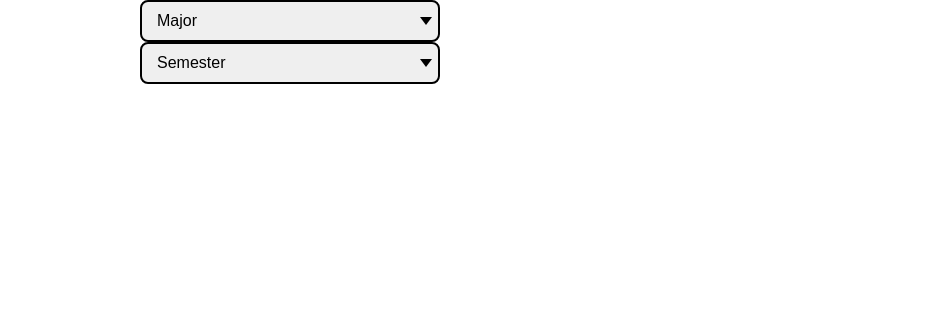
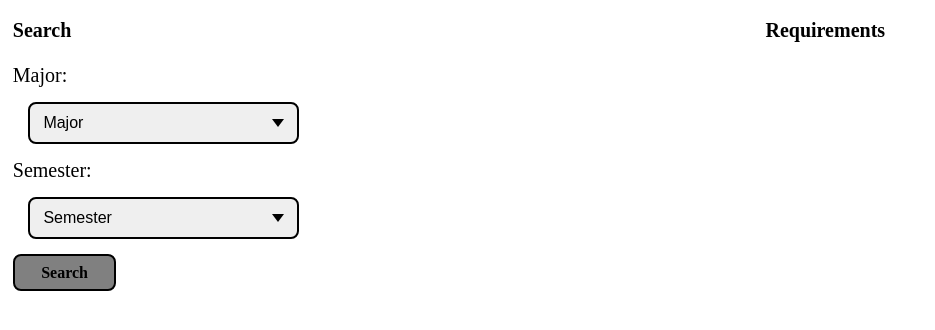
Before and after one commit to JumboCode/TUPIT, a Next.js app in the folder frontend/: page /class in a window 1280 px wide. Shown: the top 330 px of the page, without its empty margins (0-935 px from the left). Built offline with nearby package versions, Linux system fonts and the light colour scheme.

Commit message:
Fancy new styles

```diff
--- a/frontend/src/pages/class/class.module.scss
+++ b/frontend/src/pages/class/class.module.scss
@@ -1,16 +1,32 @@
 .container {
-  max-width: 1000px;
+  max-width: 100%;
   margin: 0 auto;
+  position: relative;
+  padding: 1%;
+  font-size: 20px;
+  padding-bottom: 2%;
+  padding-top: 1.5%;
+}
+
+.leftcolumn {
+  float: left;
+  width: 60%;
+}
+
+.rightcolumn {
+  float: right;
+  width: 40%;
 }
 
 .select_box {
-  width: 300px;
+  width: 40%;
+  padding: 2%;
   position: relative;
 }
 .select_box select {
   height: 42px;
-  padding: 10px 15px;
-  line-height: 18px;
+  padding: 2% 5%;
+  line-height: 100%;
   font-size: 16px;
   width: 100%;
   appearance: none;
@@ -20,7 +36,7 @@
 .select_box:after {
   content: '';
   position: absolute;
-  right: 8px;
+  right: 10%;
   top: 50%;
   margin-top: -4px;
   border-top: 8px solid #000000;
@@ -32,3 +48,14 @@
 .select_box select:focus {
   border: 2px solid black;
 }
+
+.button {
+  background-color: grey;
+  border: 2px solid black;
+  color: black;
+  padding: 1% 3.5%;
+  text-align: center;
+  display: inline-block;
+  font-size: 16px;
+  border-radius: 8px;
+}
--- a/frontend/src/pages/class/index.tsx
+++ b/frontend/src/pages/class/index.tsx
@@ -17,16 +17,37 @@ const cx = className.bind(styles);
 interface SearchOptionInterface {
   major: string | string[] | null;
   semester: number | number[] | null;
-};
+}
 
 interface SearchBoxInterface {
   readOption: (e: React.ChangeEvent<HTMLSelectElement>) => void;
-};
+}
 
 const search_option: SearchOptionInterface = {
   major: ['Computer Science', 'Cognitive Studies', 'Math', 'Psychology'],
-  semester: [2020, 2021, 2022, 2024]
+  semester: [2020, 2021, 2022, 2024],
 };
+
+const headers: JSX.Element = (
+  <div className={styles.container}>
+    <div className={styles.leftcolumn}>
+      <h1>Search</h1>
+    </div>
+    <div className={styles.rightcolumn}>
+      <h1>Requirements</h1>
+    </div>
+  </div>
+);
+
+const button: JSX.Element = (
+  <div className={styles.container}>
+    <div className={styles.leftcolumn}>
+      <div className={styles.button}>
+        <h1>Search</h1>
+      </div>
+    </div>
+  </div>
+);
 
 /**
  *
@@ -39,30 +60,41 @@ const SearchBox: React.FC<SearchBoxInterface> = ({ readOption }) => {
     const default_option: string = key[0].toUpperCase() + key.slice(1);
     const options: JSX.Element[] = [];
     search_option[key].map((option: number | string): void => {
-        options.push((<option key={option} value={option}>{option}</option>));
-      }
-    );
+      options.push(
+        <option key={option} value={option}>
+          {option}
+        </option>
+      );
+    });
     const box: JSX.Element = (
       <div className={styles.container}>
-        <div className={styles.select_box}>
-          <select onChange = {readOption} defaultValue={default_option}>
-            <option key={default_option} value={default_option} disabled>{default_option}</option>
-            {options}
-          </select>
+        <div className={styles.leftcolumn}>
+          <p>{default_option}:</p>
+          <div className={styles.select_box}>
+            <select onChange={readOption} defaultValue={default_option}>
+              <option key={default_option} value={default_option} disabled>
+                {default_option}
+              </option>
+              {options}
+            </select>
+          </div>
         </div>
       </div>
     );
     search_box.push(box);
   }
+
   return (
     <div>
+      {headers}
       {search_box}
+      {button}
     </div>
-  )
+  );
 };
 
 const Class: React.FC = () => {
-  const [option, setOption] = useState<SearchOptionInterface>({major: null, semester: null});
+  const [option, setOption] = useState<SearchOptionInterface>({ major: null, semester: null });
 
   /**
    * Set state of option when a selection is made.
@@ -79,13 +111,12 @@ const Class: React.FC = () => {
 
   return (
     <div>
-      <SearchBox readOption={readOption}/>
+      <SearchBox readOption={readOption} />
     </div>
   );
 };
 
 export default Class;
-
 
 // // class Requirement extends Component {
 // //   constructor(props) {
```
